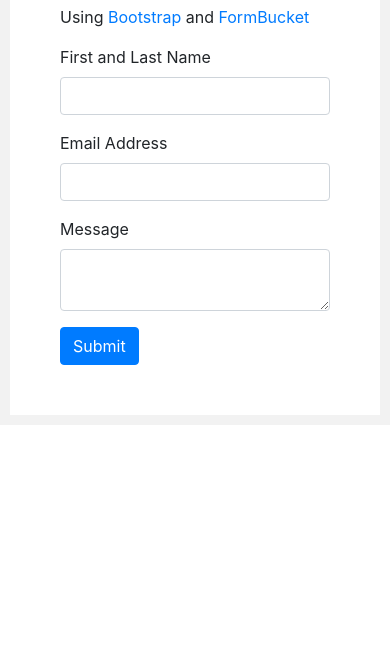
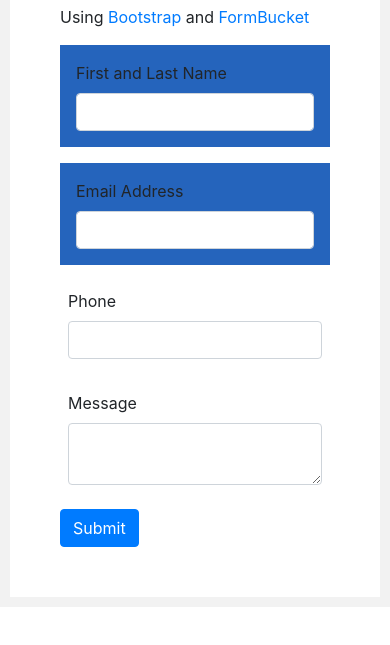
Before and after one commit to kdotwashere/Pratice_test2, a plain HTML site: page q2.html in a window 390 px wide. Shown: the part 111-756 px from the top of the page. Drawn offline with nearby package versions, Linux system fonts and the light colour scheme.

Commit message:
Add form enhancements and new contact page
- Made name and email fields required in q1.html
- Added phone number input to q1.html
- Updated form-group styles in q2.html for better spacing and added blue background
- Implemented dynamic copyright year in q3.html
- Created new kdot.html for contact form with required fields

```diff
--- a/q2.html
+++ b/q2.html
@@ -1,9 +1,7 @@
 <!DOCTYPE html>
 <html lang="en">
 <head>
-    <!-- Add an attribute to the name and email .form-group divs so that you can add a css rule to give those .form-group(s) a blue background.
-    Create blue space equal to the current font size around those .form-group(s). Create more space equal to 1/2 the current font size around
-    the .form-group that isn't blue but matches the page background..-->
+    <!-- keep your question comment here, unchanged -->
     <link rel="stylesheet" href="https://cdn.jsdelivr.net/npm/bootstrap@4.5.3/dist/css/bootstrap.min.css" crossorigin="anonymous" />
     <style>
         .form-box {
@@ -13,32 +11,43 @@
             background: #ffffff;
             border: 10px solid #f2f2f2;
         }
+        .form-group {
+            padding: 0.5em;
+        }
+        .form-group.blue {
+            background: rgb(37, 100, 188);
+            padding: 1em;
+        }
     </style>
 </head>
 <body>
     <main>
-        <section id="contact Kofi">
+        <section id="contact">
             <div id="contact_markdown"></div>
             <div class="form-box">
                 <h1>Contact Me!</h1>
                 <p>Using <a href="https://getbootstrap.com">Bootstrap</a> and <a
                         href="https://www.formbucket.com">FormBucket</a></p>
                 <form action="https://api.formbucket.com/f/c2K3QTQ" method="post">
-                    <div class="form-group">
+                    <div class="form-group blue">
                         <label for="name">First and Last Name</label>
-                        <input class="form-control" id="name" type="text" name="Name">
+                        <input class="form-control" id="name" type="text" name="Name" required>
+                    </div>
+                    <div class="form-group blue">
+                        <label for="email">Email Address</label>
+                        <input class="form-control" id="email" type="email" name="Email" required>
                     </div>
                     <div class="form-group">
-                        <label for="email">Email Address</label>
-                        <input class="form-control" id="email" type="email" name="Email">
+                        <label for="phone">Phone</label>
+                        <input class="form-control" id="phone" type="tel" name="Phone" required>
                     </div>
                     <div class="form-group">
                         <label for="message">Message</label>
-                        <textarea class="form-control" id="message" name="Message"></textarea>
+                        <textarea class="form-control" id="message" name="Message" required></textarea>
                     </div>
                     <input class="btn btn-primary" type="submit" value="Submit" />
+                </form>
             </div>
-            </form>
         </section>
     </main>
 </body>
```
Also changed, not shown: index.html (+8 -0 lines), kdot.html (added, +46 -0 lines), q1.html (+6 -2 lines), q3.html (+9 -1 lines).
